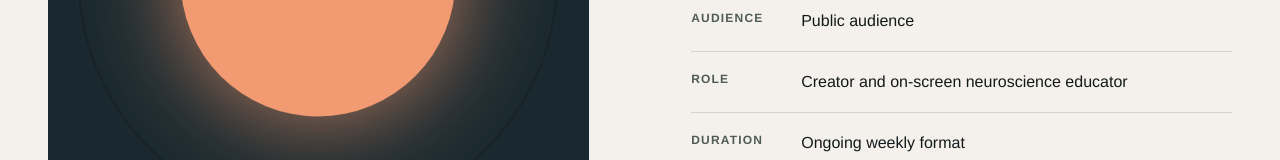
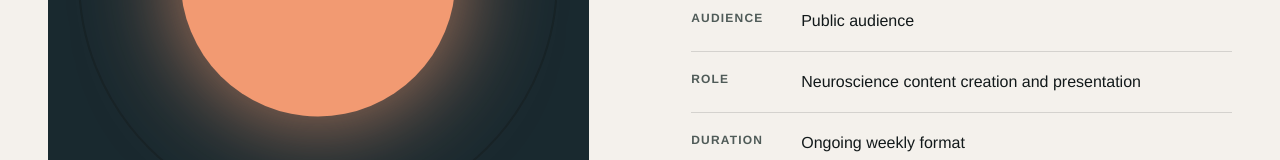
Before and after one commit to Rezoro05/Khatos-Web, a Next.js app: page /projects/architect-of-your-brain in a window 1280 px wide. Shown: the part 777-937 px from the top of the page. Built offline with nearby package versions, Linux system fonts and the light colour scheme.

Commit message:
Clarify project role descriptions

```diff
--- a/app/projectData.ts
+++ b/app/projectData.ts
@@ -9,7 +9,7 @@ export const projects = [
       "More than 100 digital resources, 30+ education programs, 27,000+ participants, and 10,000 learners reached through the platform.",
     format: "Digital platform + group programs",
     audience: "Learners, educators, families, and communities",
-    role: "Founder and neuroeducation program designer",
+    role: "Neuroeducation platform development and program design",
     duration: "2018–2025",
     theme: "coral",
   },
@@ -23,7 +23,7 @@ export const projects = [
       "Reached more than 200,000 viewers and increased public engagement with neuroscience-based learning.",
     format: "Weekly television series",
     audience: "Public audience",
-    role: "Creator and on-screen neuroscience educator",
+    role: "Neuroscience content creation and presentation",
     duration: "Ongoing weekly format",
     theme: "night",
   },
@@ -37,7 +37,7 @@ export const projects = [
       "Students with ADHD achieved a 10% increase in MAP scores, supported by regular IEP collaboration and progress reporting.",
     format: "Individual support + team collaboration",
     audience: "Students with special education needs",
-    role: "Learning support specialist and plan facilitator",
+    role: "Individual plan design and cross-team learning support",
     duration: "2015–2017",
     theme: "green",
   },
```
